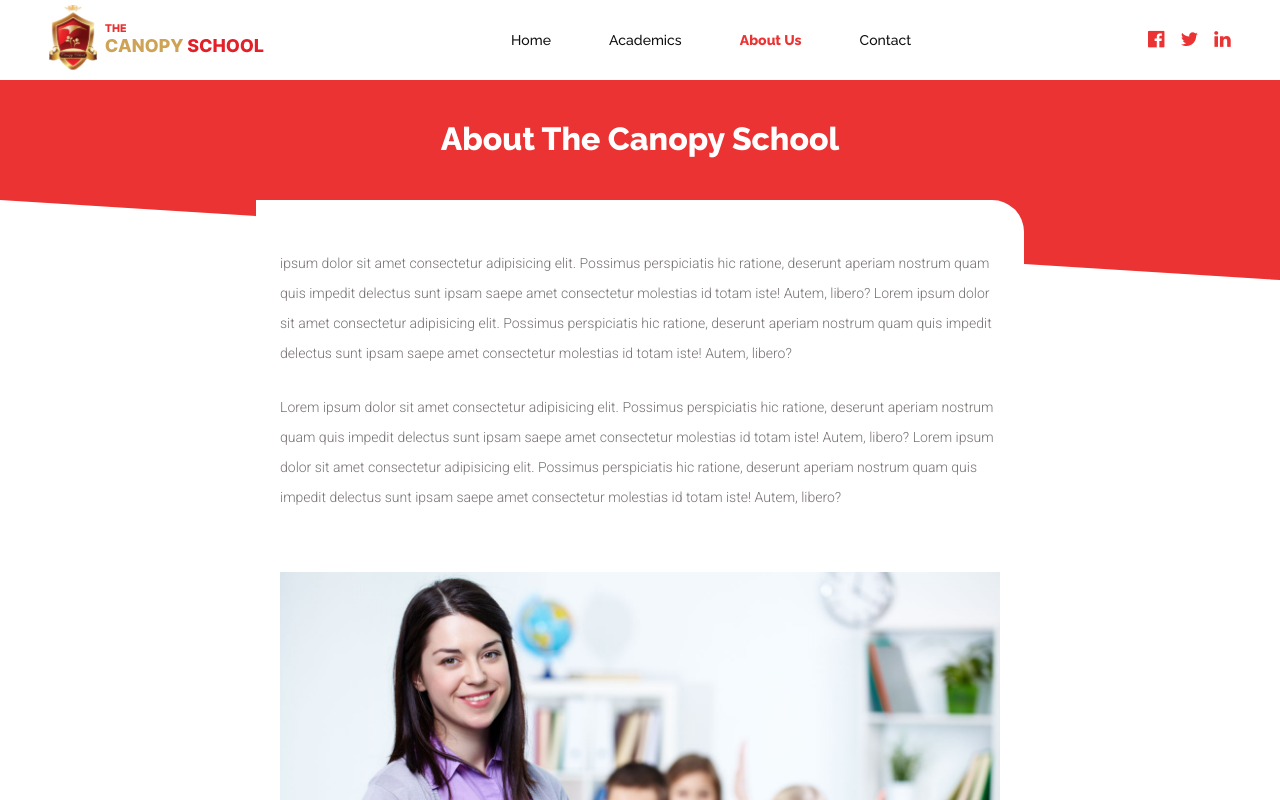
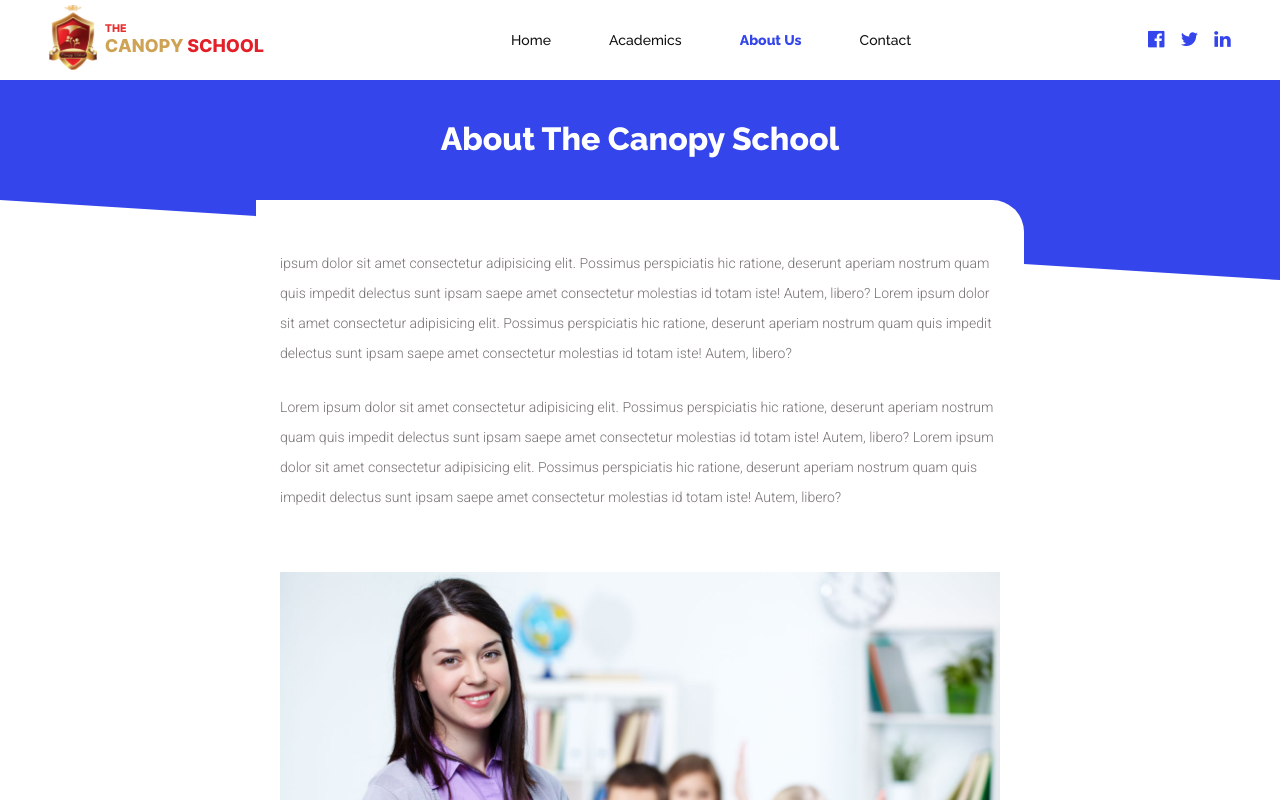
Before and after one commit to jomsey/school, a Next.js app: page /about in a window 1280 px wide. Shown: the top 800 px of the page. Built offline with nearby package versions, Linux system fonts and the light colour scheme.

Commit message:
some changes

```diff
--- a/src/pages/index.js
+++ b/src/pages/index.js
@@ -175,7 +175,7 @@ export default function Home() {
 
       <section id ="contact" className={styles.contactUs}>
           <div className={styles.messageContainer}>
-              <h3>Leave Us a Message</h3>
+              <h3>Let Us Know How We Can Help</h3>
               <p>Lorem ipsum dolor sit amet consectetur adipisicing elit. Possimus perspiciatis hic ratione, deserunt aperiam nostrum quam quis impedit delectus sunt ipsam saepe amet consectetur</p>
 
               <form method="POST">
--- a/src/styles/NavBar.module.css
+++ b/src/styles/NavBar.module.css
@@ -104,8 +104,7 @@
         height: auto;
         padding: 60px;
         display: block;
-        border-bottom:1px solid var(--secondary);
-        border-top:1px solid var(--secondary);
+        background-color: var(--secondary);
     }
     .links ul,
     .linksVisible ul {
@@ -116,6 +115,9 @@
         align-items: center;
 
     }
+    .linksVisible ul  a{
+        color:#fff;
+    }
 }
 
 @media screen and (max-width:620px) {
--- a/src/styles/globals.css
+++ b/src/styles/globals.css
@@ -1,8 +1,8 @@
 :root {
     --light: #fff;
-    --primary: #eb3333;
+    --primary: #3345eb;
     --grey: hsl(0, 7%, 91%);
-    --secondary: rgb(148, 118, 34);
+    --secondary: rgb(255, 155, 124);
     --swiper-theme-color: var(--primary) !important;
     --swiper-navigation-size: 32px !important;
     --text-para: #777171;
```
